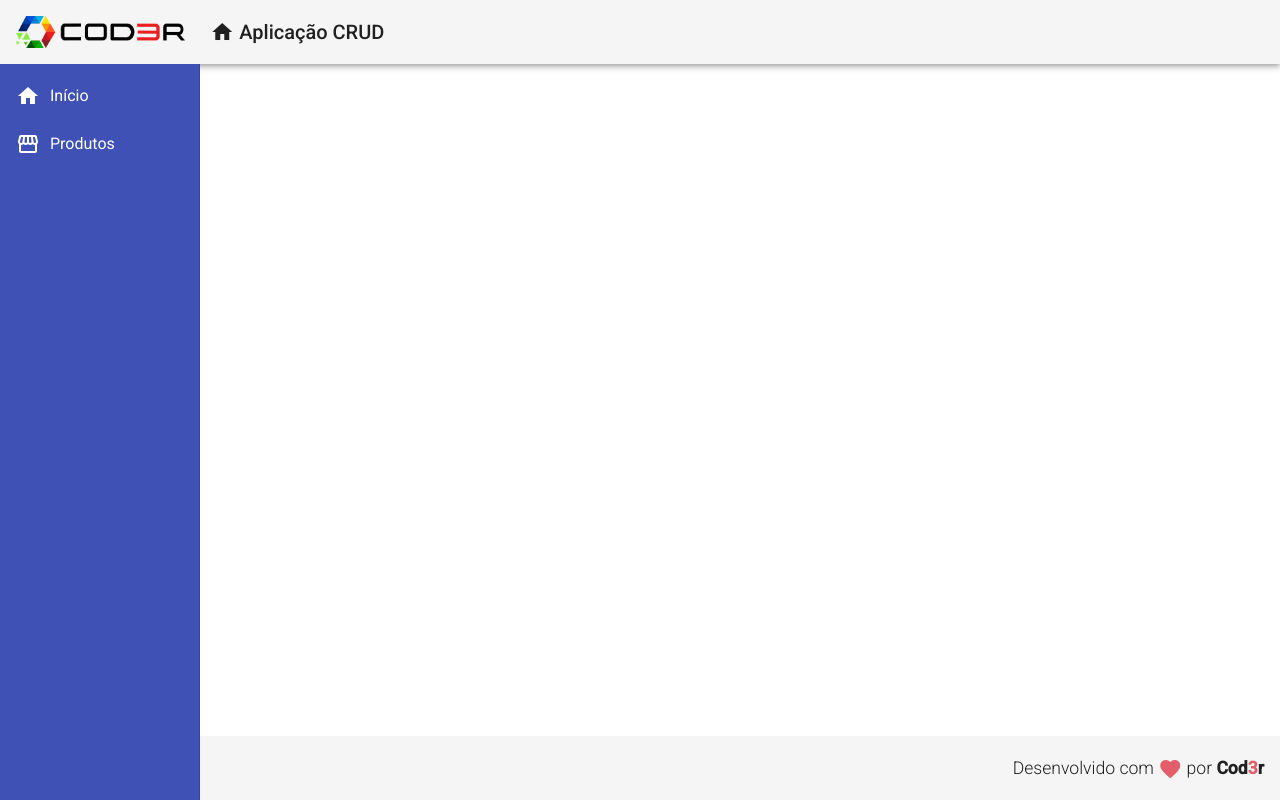
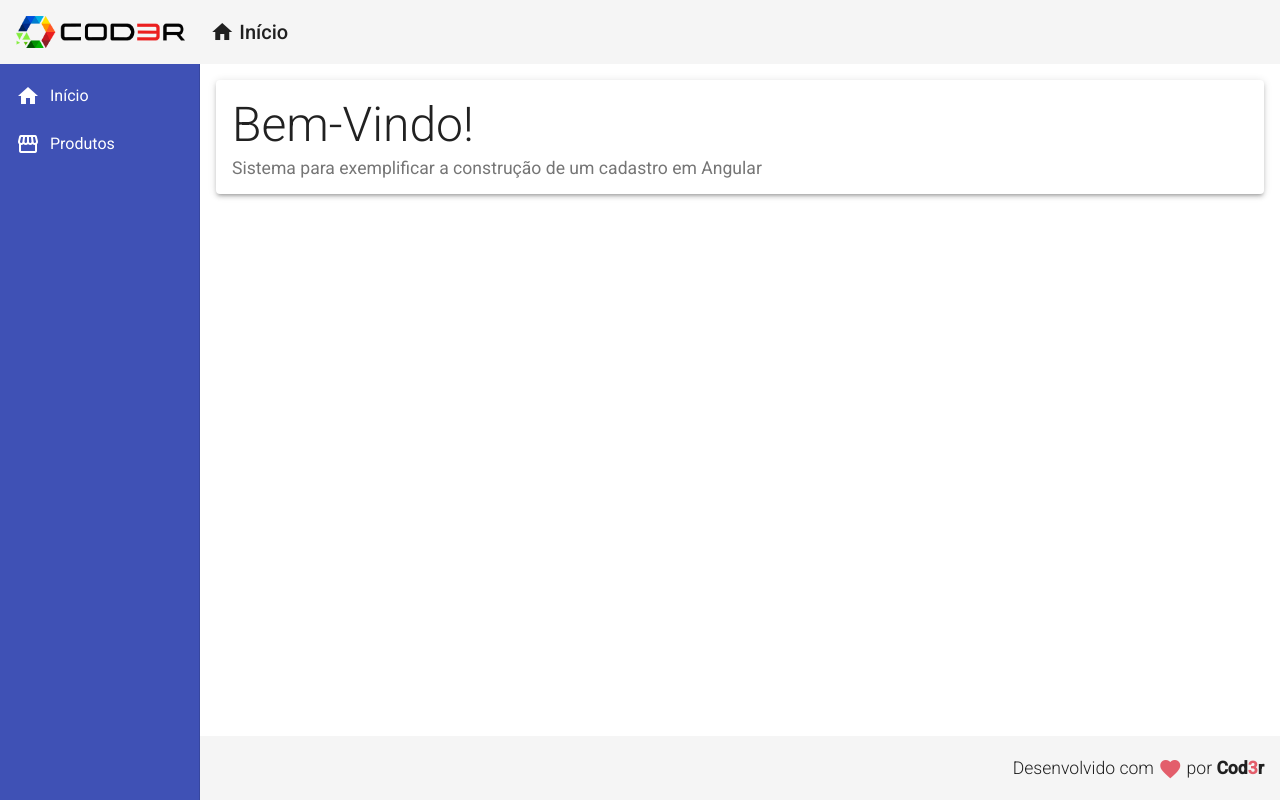
Before and after one commit to ezbueno/angular-crud, an Angular app in the folder crud/frontend/: page / in a window 1280 px wide. Built offline with nearby package versions, Linux system fonts and the light colour scheme.

Commit message:
component nav created

```diff
--- a/crud/frontend/src/app/app.module.ts
+++ b/crud/frontend/src/app/app.module.ts
@@ -11,14 +11,17 @@
 import { NavComponent } from './components/template/nav/nav.component';
 
 import { MatSidenavModule } from '@angular/material/sidenav';
+import { MatCardModule } from '@angular/material/card';
 import { MatListModule } from '@angular/material/list';
+import { HomeComponent } from './views/home/home.component';
 
 @NgModule({
   declarations: [
     AppComponent,
     HeaderComponent,
     FooterComponent,
-    NavComponent
+    NavComponent,
+    HomeComponent
   ],
   imports: [
     BrowserModule,
@@ -26,6 +29,7 @@
     BrowserAnimationsModule,
     MatToolbarModule,
     MatSidenavModule,
+    MatCardModule,
     MatListModule
   ],
   providers: [],
--- a/crud/frontend/src/app/components/template/header/header.component.html
+++ b/crud/frontend/src/app/components/template/header/header.component.html
@@ -9,7 +9,7 @@
             <i class="material-icons">
                 home
             </i>
-            Aplicação CRUD
+            Início
         </a>
     </span>
 </mat-toolbar>
--- a/crud/frontend/src/app/components/template/nav/nav.component.css
+++ b/crud/frontend/src/app/components/template/nav/nav.component.css
@@ -10,3 +10,8 @@
 .sidenav i {
     padding-right: 10px;
 }
+
+.content {
+    padding: 16px;
+    background-color: #fff;
+}
--- a/crud/frontend/src/app/components/template/nav/nav.component.html
+++ b/crud/frontend/src/app/components/template/nav/nav.component.html
@@ -16,4 +16,7 @@
             </a>
         </mat-nav-list>
     </mat-sidenav>
+    <mat-sidenav-content class="content">
+        <app-home></app-home>
+    </mat-sidenav-content>
 </mat-sidenav-container>
--- /dev/null
+++ b/crud/frontend/src/app/views/home/home.component.css
@@ -0,0 +1,9 @@
+.home .title {
+    font-size: 3rem;
+    font-weight: 300;
+    line-height: 1.2;
+}
+
+.home .subtitle {
+    font-size: 1.1rem;
+}
--- /dev/null
+++ b/crud/frontend/src/app/views/home/home.component.html
@@ -0,0 +1,8 @@
+<mat-card class="home mat-elevation-z3">
+    <mat-card-title class="title">
+        Bem-Vindo!
+    </mat-card-title>
+    <mat-card-subtitle class="subtitle">
+        Sistema para exemplificar a construção de um cadastro em Angular
+    </mat-card-subtitle>
+</mat-card>
--- /dev/null
+++ b/crud/frontend/src/app/views/home/home.component.ts
@@ -0,0 +1,15 @@
+import { Component, OnInit } from '@angular/core';
+
+@Component({
+  selector: 'app-home',
+  templateUrl: './home.component.html',
+  styleUrls: ['./home.component.css']
+})
+export class HomeComponent implements OnInit {
+
+  constructor() { }
+
+  ngOnInit(): void {
+  }
+
+}
```
